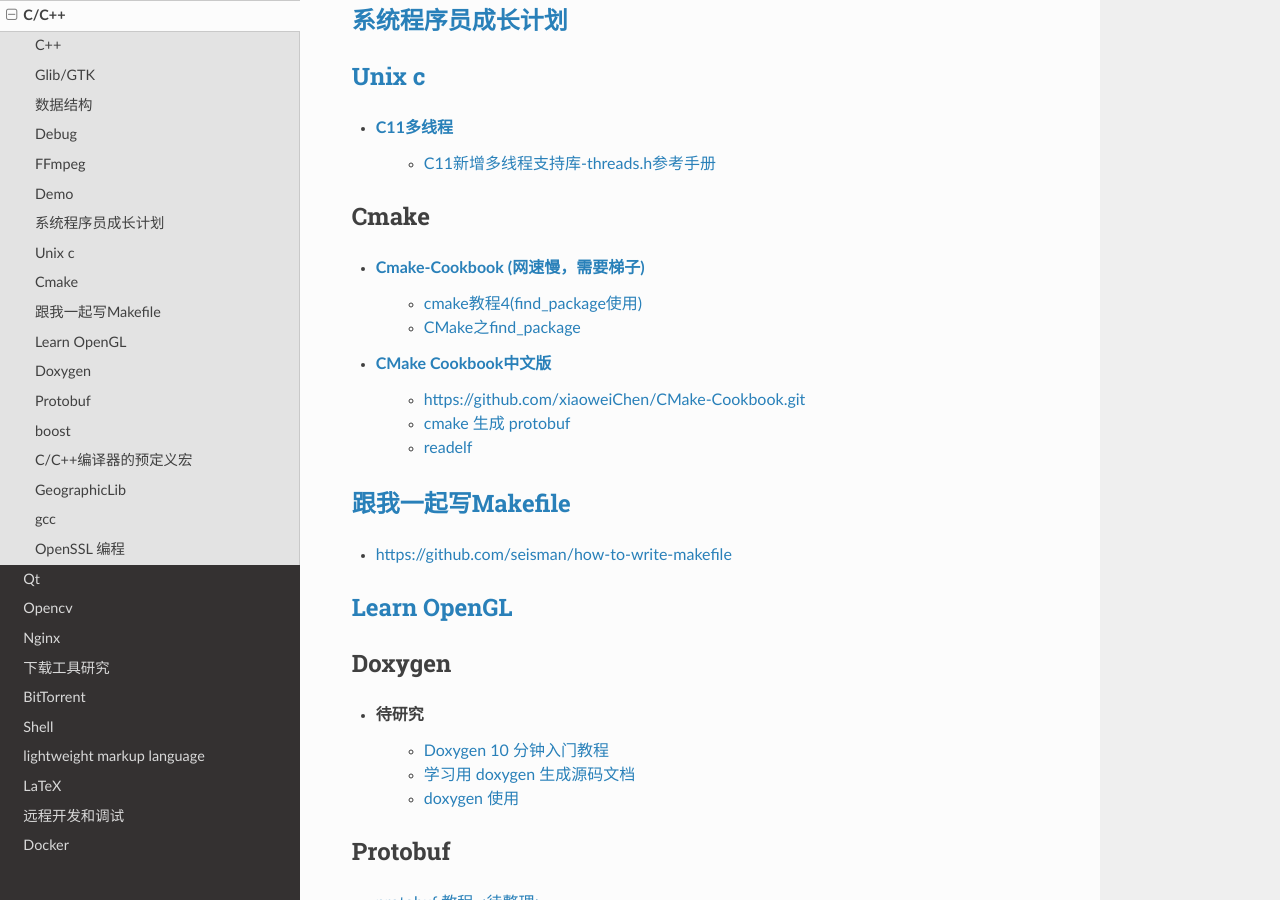
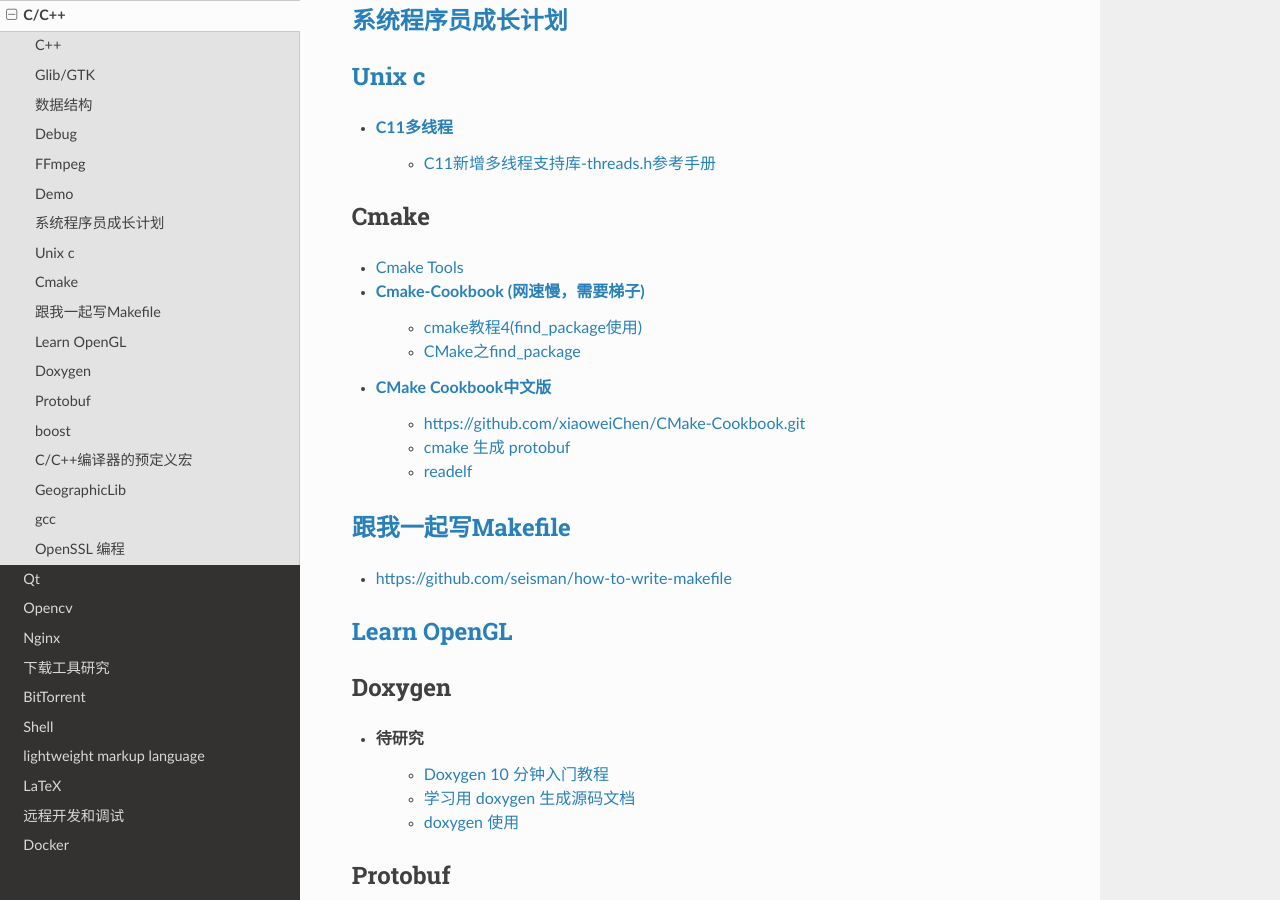
Before and after one commit to my-rds-store/my_space, a Sphinx documentation site: the page built from source/cpp/index.rst, in a window 1280 px wide and 900 px high, scrolled down 990 px. Built offline with Sphinx 7.4.7 and the Read the Docs theme 2.0.0, drawn with Linux system fonts in a browser that asks for light colours.

Commit message:
update ...

```diff
--- a/source/cpp/index.rst
+++ b/source/cpp/index.rst
@@ -52,6 +52,8 @@
 Cmake
 **********************
 
+* `Cmake Tools <https://code.visualstudio.com/docs/cpp/cmake-linux>`_
+
 
 * `Cmake-Cookbook (网速慢，需要梯子) <https://app.gitbook.com/@chenxiaowei/s/cmake-cookbook/>`_
     * `cmake教程4(find_package使用) <https://cloud.tencent.com/developer/article/1338349>`_
@@ -60,6 +62,7 @@
     * https://github.com/xiaoweiChen/CMake-Cookbook.git
     * `cmake 生成 protobuf <https://blog.csdn.net/datase/article/details/82763236>`_
     * `readelf <https://blog.csdn.net/yfldyxl/article/details/81566279>`_
+
 
 ***************************************************************************
 `跟我一起写Makefile <https://seisman.github.io/how-to-write-makefile/>`_
```
